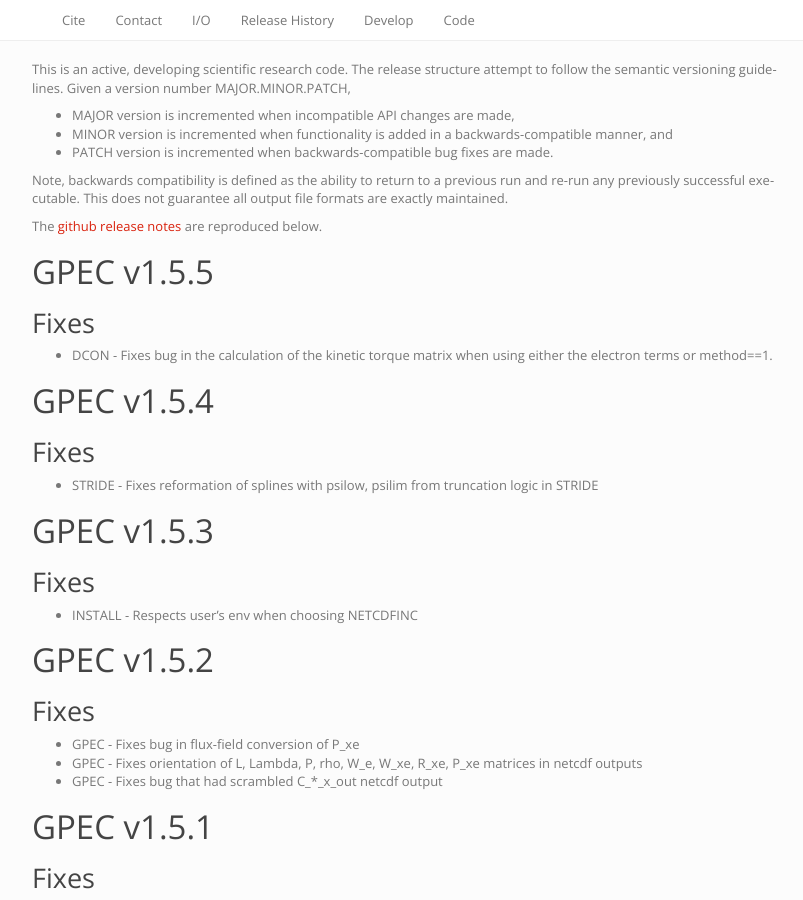
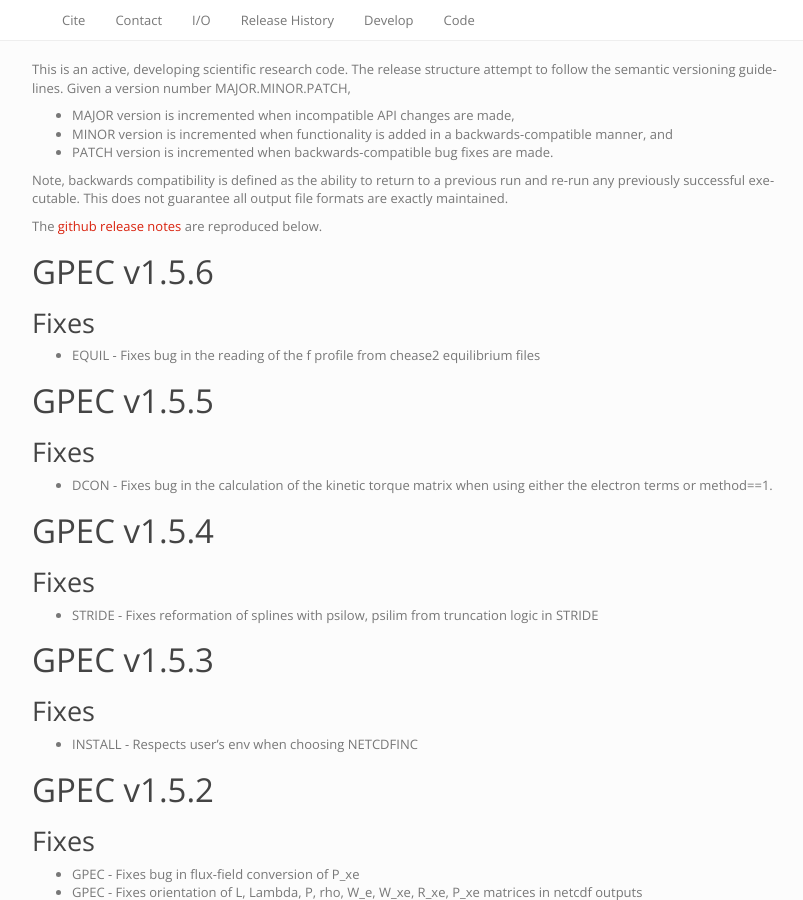
Before and after one commit to PrincetonUniversity/GPEC, a Sphinx documentation site: the page built from docs/releases.rst, in a window 1280 px wide and 900 px high. Shown: the whole window, without its empty margins (38-841 px from the left). Built offline with Sphinx 7.4.7, drawn with Linux system fonts in a browser that asks for light colours.

Commit message:
DOCS - MINOR - Updates documentation for release 1.5.6

```diff
--- a/docs/releases.rst
+++ b/docs/releases.rst
@@ -9,6 +9,14 @@
 Note, backwards compatibility is defined as the ability to return to a previous run and re-run any previously successful executable. This does not guarantee all output file formats are exactly maintained.
 
 The `github release notes <https://github.com/PrincetonUniversity/GPEC/releases>`_ are reproduced below.
+
+GPEC v1.5.6
+===========
+
+Fixes
+------
+- EQUIL - Fixes bug in the reading of the f profile from chease2 equilibrium files
+
 
 GPEC v1.5.5
 ===========
```
